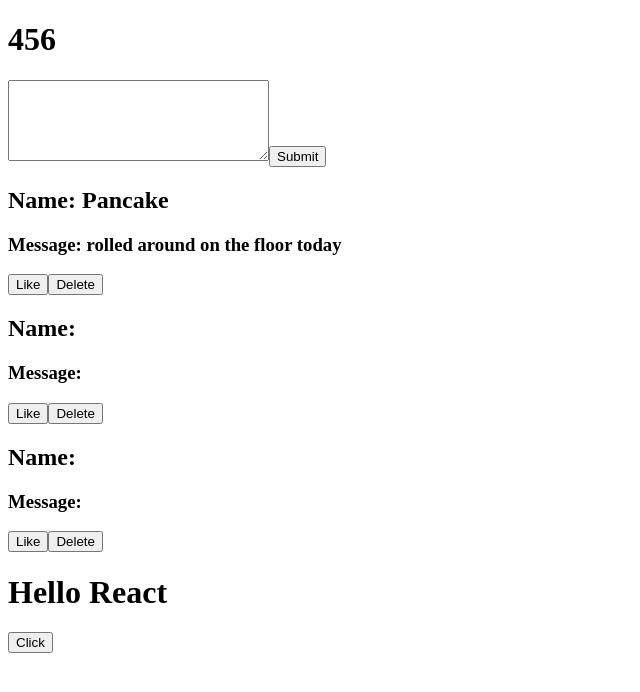
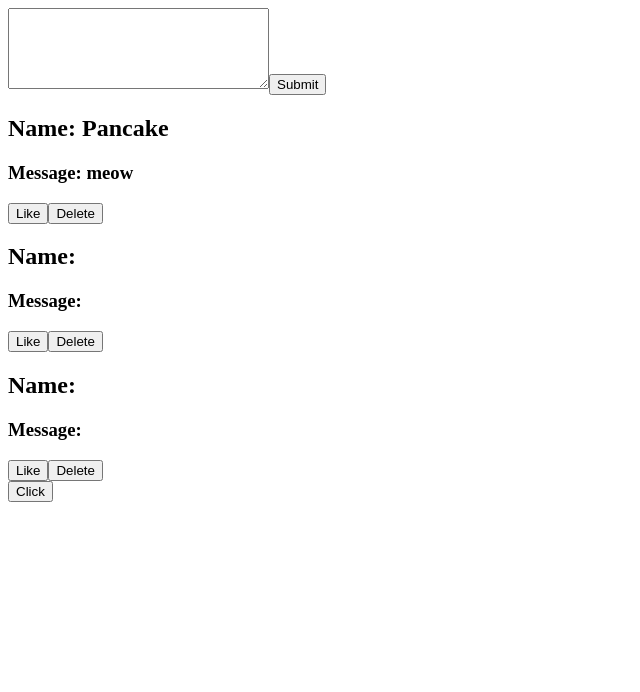
Before and after one commit to cameronlpm/react-playground, a React (Create React App) app in the folder chapter_1/react-starter/: page / in a window 1280 px wide. Shown: the top 692 px of the page, without its empty margins (0-640 px from the left). Built offline with nearby package versions, Linux system fonts and the light colour scheme.

Commit message:
implements useState in App and TweetList

```diff
--- a/chapter_1/react-starter/src/App.js
+++ b/chapter_1/react-starter/src/App.js
@@ -1,23 +1,16 @@
-import React from 'react';
+import React, { useState } from 'react';
 import TweetList from './components/TweetList';
 import CreateTweet from './components/CreateTweet';
 
 function App() {
 
-  const name = "Pancake";
-  const message = "rolled around on the floor today";
-
-  const sayHelloHandler = () => {
-    console.log(`hello`);
-  };
+    const [name, setName] = useState("Pancake");
+    const message = 'meow';
 
   return (
     <div>
-      <h1>456</h1>
       <CreateTweet />
-      <TweetList name={name} message={message} />
-      <h1>Hello React</h1>
-      <button onClick={sayHelloHandler} >Click</button>
+      <TweetList setName={setName} name={name} message={message} />
     </div>
   );
 }
--- a/chapter_1/react-starter/src/components/CreateTweet.js
+++ b/chapter_1/react-starter/src/components/CreateTweet.js
@@ -1,9 +1,16 @@
-import React from 'react';
+import React, { useState } from 'react';
 
 function CreateTweet() {
+    // State
+    const [textInput, setTextInput] = useState("");
+
+    const userInputHandler = (e) => {
+        setTextInput(e.target.value);
+    }
+
     return (
         <form>
-            <textarea cols="30" rows="5"></textarea>
+            <textarea value={textInput} onChange={userInputHandler} cols="30" rows="5"></textarea>
             <button>Submit</button>
         </form>
     );
--- a/chapter_1/react-starter/src/components/Tweet.js
+++ b/chapter_1/react-starter/src/components/Tweet.js
@@ -1,6 +1,7 @@
 import React from 'react';
 
 function Tweet({ name, message }) {
+
     return (
         <div className="tweet">
             <h2>Name: {name} </h2>
--- a/chapter_1/react-starter/src/components/TweetList.js
+++ b/chapter_1/react-starter/src/components/TweetList.js
@@ -1,12 +1,13 @@
 import React from 'react';
 import Tweet from './Tweet';
 
-function TweetList({ name, message }) {
+function TweetList({ name, message, setName }) {
     return (
         <div className="tweet-list">
             <Tweet name={name} message={message} />
             <Tweet />
             <Tweet />
+            <button onClick={() => setName("Uni")}>Click</button>
         </div>
     );
 }
```
